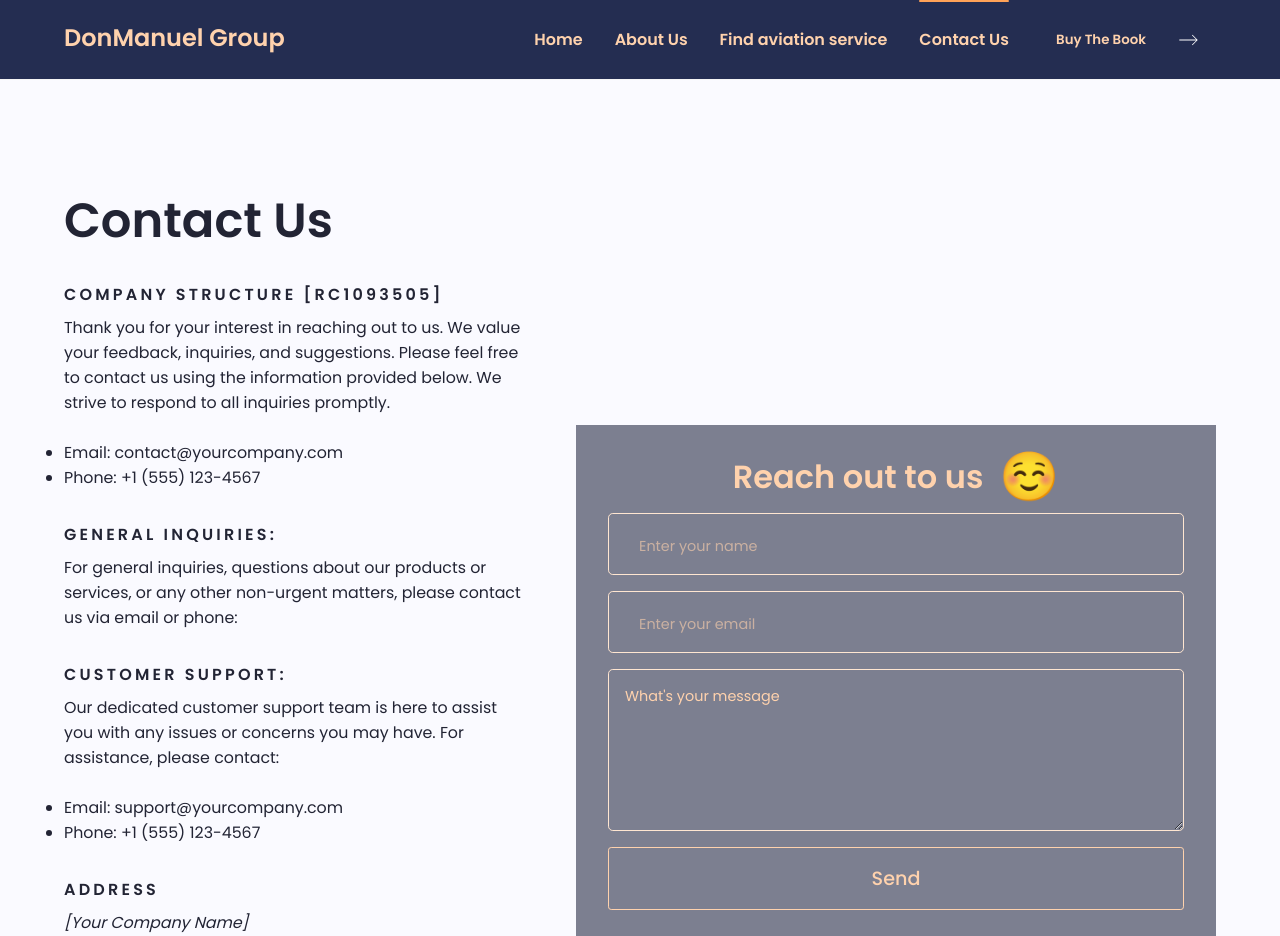
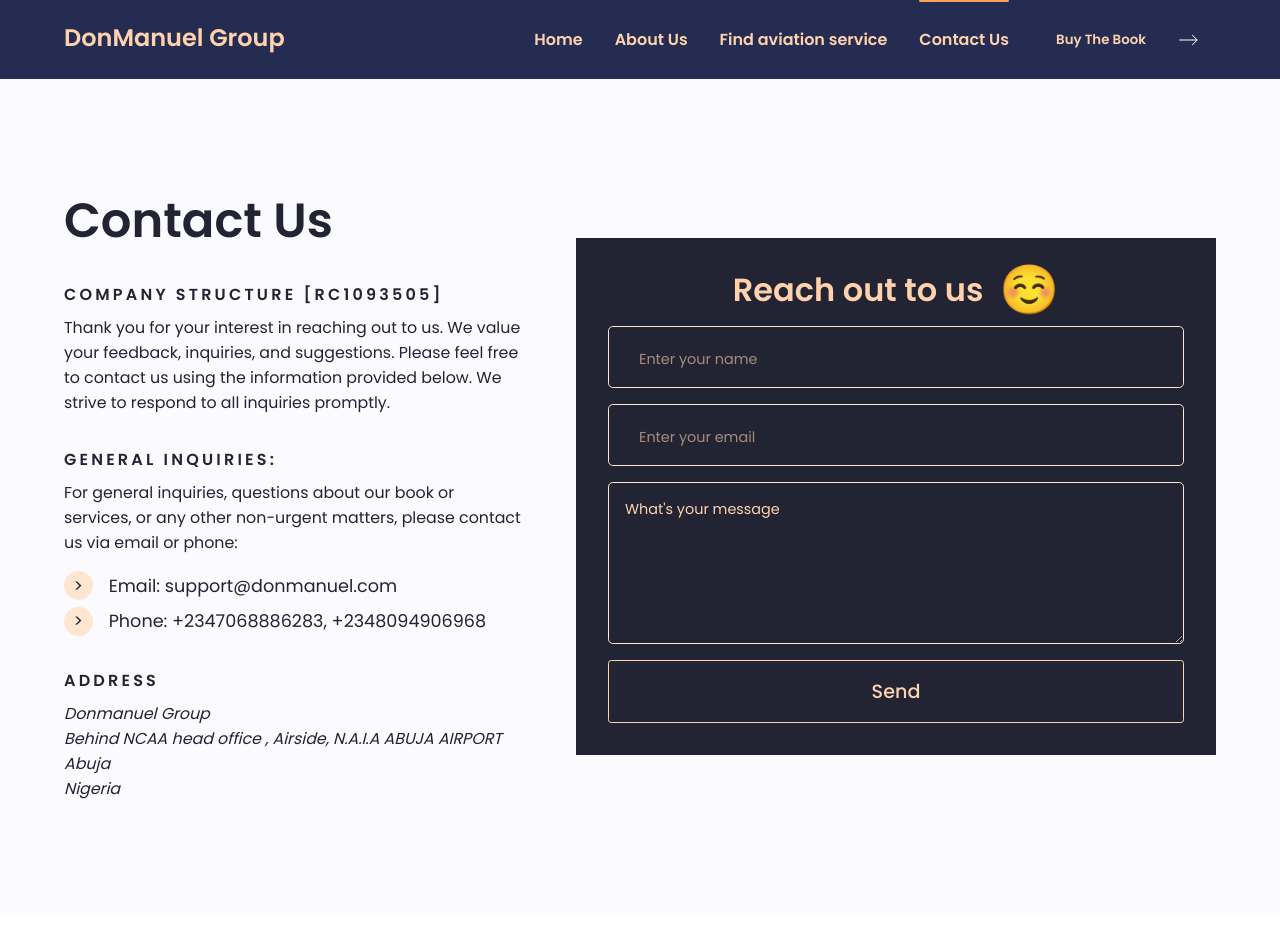
Before and after one commit to codepraycode/finsweet, a Next.js app: page /contact in a window 1280 px wide. Shown: the top 936 px of the page. Built offline with nearby package versions, Linux system fonts and the light colour scheme.

Commit message:
Updated contact us page

```diff
--- a/src/app/contact/page.tsx
+++ b/src/app/contact/page.tsx
@@ -22,12 +22,12 @@
                         Company Structure [RC1093505]
                     </h2>
                     Thank you for your interest in reaching out to us. We value your feedback, inquiries, and suggestions. Please feel free to contact us using the information provided below. We strive to respond to all inquiries promptly.
+                    {/* <br/>
                     <br/>
-                    <br/>
-                    <ul>
+                    <ul className="listly">
                         <li>Email: contact@yourcompany.com</li>
                         <li>Phone: +1 (555) 123-4567</li>
-                    </ul>
+                    </ul> */}
 
                 </div>
 
@@ -35,22 +35,22 @@
                     <h2 className="section-header">
                         General Inquiries:
                     </h2>
-                    For general inquiries, questions about our products or services, or any other non-urgent matters, please contact us via email or phone:
+                    For general inquiries, questions about our book or services, or any other non-urgent matters, please contact us via email or phone:
 
+                    <ul className="listly">
+                        <li>Email: support@donmanuel.com</li>
+                        <li>Phone: +2347068886283, +2348094906968</li>
+                    </ul>
                 </div>
 
-                <div className="p-div">
+                {/* <div className="p-div">
                     <h2 className="section-header">
                         Customer Support:
                     </h2>
                     Our dedicated customer support team is here to assist you with any issues or concerns you may have. For assistance, please contact:
                     <br/>
                     <br/>
-                    <ul>
-                        <li>Email: support@yourcompany.com</li>
-                        <li>Phone: +1 (555) 123-4567</li>
-                    </ul>
-                </div>
+                </div> */}
 
                 <div className="p-div">
                     <h2 className="section-header">
@@ -58,23 +58,23 @@
                     </h2>
 
                     <address>
-                        [Your Company Name] <br/>
-                        [Street Address]<br/>
-                        [City, State, Zip Code]<br/>
-                        [Country]
+                        Donmanuel Group <br/>
+                        Behind NCAA head office , Airside, N.A.I.A ABUJA AIRPORT<br/>
+                        Abuja <br/>
+                        Nigeria
                     </address>
 
 
                 </div>
-                <div className="p-div">
+                {/* <div className="p-div">
                     <h2 className="section-header">Social Media:</h2>
-                    <ul className="p-ul">
+                    <ul className="p-ul listly">
                         <li>Facebook:</li>
                         <li>Twitter:</li>
                         <li>Instgram:</li>
                         <li>LinkedIn</li>
                     </ul>
-                </div>
+                </div> */}
 
 
 
--- a/src/styles/styles.scss
+++ b/src/styles/styles.scss
@@ -658,6 +658,12 @@
 }
 
 
+.form-wrapper {
+    background-color: $hero-bg;
+    position: sticky;
+    top: 6rem;
+}
+
 
 .search-wrapper {
     display: flex;
```
Also changed, not shown: src/components/UI/RouteCard.tsx (+0 -9 lines).
